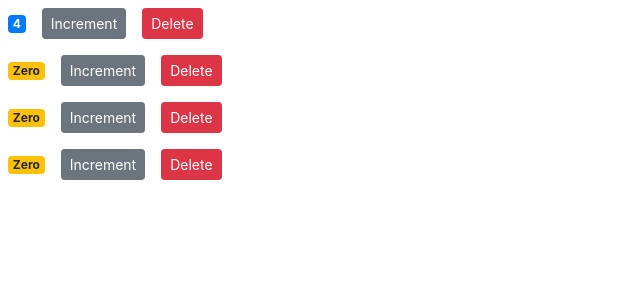
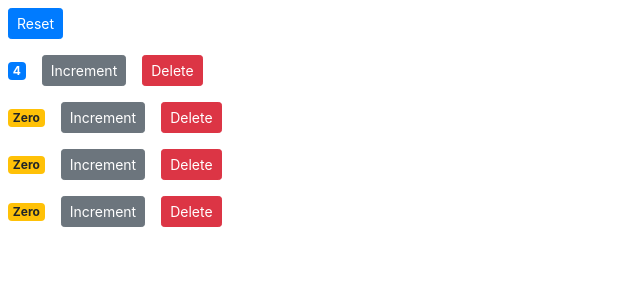
Before and after one commit to hrkbrahmbhatt/counter-app, a React (Create React App) app: page / in a window 1280 px wide. Shown: the top 300 px of the page, without its empty margins (0-640 px from the left). Built offline with nearby package versions, Linux system fonts and the light colour scheme.

Commit message:
Single source of truth

```diff
--- a/src/components/counter.jsx
+++ b/src/components/counter.jsx
@@ -2,12 +2,12 @@ import React, { Component } from "react";
 
 class Counter extends Component {
   state = {
-    value: this.props.value
+    value: this.props.counter.value
   };
 
 handleIncrement = () => {
 
-   this.setState({value: this.state.value + 1});
+   this.setState({value: this.state.counter.value + 1});
 
 
 }
@@ -18,7 +18,7 @@ handleIncrement = () => {
       <div>
         <span className={this.getBadgeClasses()}>{this.formatCount()}</span>
         <button onClick={this.handleIncrement} className="btn btn-secondary btn-sm m-2">Increment</button>
-        <button onClick={this.props.onDelete} className="btn btn-danger btn-sm m-2">Delete</button>
+        <button onClick={() => this.props.onDelete(this.props.counter.id)} className="btn btn-danger btn-sm m-2">Delete</button>
       </div>
     );
   }
--- a/src/components/counters.jsx
+++ b/src/components/counters.jsx
@@ -11,15 +11,27 @@ class Counters extends Component {
     ]
    }
 
-   handleDelete = () => {
-     console.log("Event Called");
+   handleReset = () =>{
+     const counters = this.state.counters.map(c =>{
+       c.value = 0;
+       return c;
+     })
+     this.setState({counters});
+   }
+
+   handleDelete = counterId => {
+     const counters = this.state.counters.filter(c => c.id !== counterId);
+     this.setState({counters});
+
 
    }
 
   render() {
     return (
+
       <div>
-        {this.state.counters.map(counter => <Counter key={counter.id} onDelete={this.handleDelete} value={counter.value}/>)}
+        <button onClick={this.handleReset} className="btn btn-primary btn-sm m-2">Reset</button>
+        {this.state.counters.map(counter => <Counter key={counter.id} onDelete={this.handleDelete} counter={counter}/>)}
       </div>
     );
   }
```
